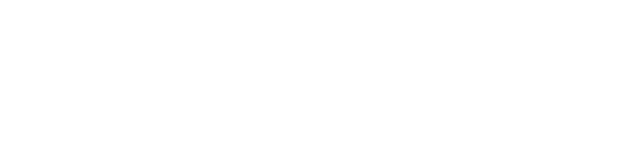
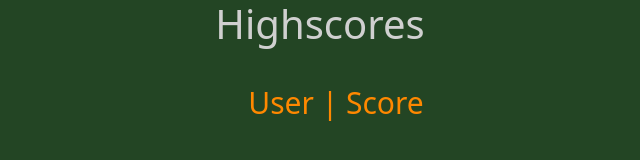
Before and after one commit to dberry38/quiz_of_the_gods, a plain HTML site: page highscores.html in a window 1280 px wide. Shown: the whole page, without its empty margins (320-960 px from the left). Drawn offline with nearby package versions, Linux system fonts and the light colour scheme.

Commit message:
Final changes to Highscores page and style

```diff
--- a/high_score_page.html
+++ b/highscores.html
@@ -6,10 +6,18 @@
     <meta name="viewport" content="width=device-width, initial-scale=1.0">
     <link href="https://cdn.jsdelivr.net/npm/bootstrap@5.2.1/dist/css/bootstrap.min.css" rel="stylesheet" integrity="sha384-iYQeCzEYFbKjA/T2uDLTpkwGzCiq6soy8tYaI1GyVh/UjpbCx/TYkiZhlZB6+fzT" crossorigin="anonymous">
     <link rel="stylesheet" href="/hs_page.css">
-    <title>Document</title>
+    <script defer src="/hs_page.js"></script>
+    <title>Highscores</title>
 </head>
 <body>
-
+    <div class="container">
+        <h1 class="title">Highscores</h1>
+            <div class="list">
+                <ul id="score-list">
+                    <li id="label">User | Score</li>
+                </ul>
+            </div>
+    </div>
 
 </body>
 </html>
--- a/hs_page.css
+++ b/hs_page.css
@@ -3,3 +3,48 @@
     --light: rgb(208, 208, 208);
     --darkgreen: #234524;
 }
+
+* {
+    margin: 0;
+}
+
+body {
+    background-color: var(--darkgreen);
+}
+
+.container {
+    display: flex;
+    flex-direction: column;
+    justify-content: center;
+    align-items: center;
+}
+
+h1 {
+    color: var(--light);
+}
+
+ul {
+    margin-top: 24px;
+    list-style-type: none;
+    font-size: 24px;
+}
+
+li {
+    font-size: 30px;
+    text-align: center;
+    color: rgb(0, 132, 255);
+}
+
+#label {
+    margin-bottom: 20px;
+    color:rgb(255, 136, 0);
+}
+
+.list {
+    /* display: flex; */
+}
+
+#score-list {
+    /* display: flex; */
+
+}
--- a/hs_page.js
+++ b/hs_page.js
@@ -0,0 +1,21 @@
+var scoreList = document.getElementById("score-list");
+
+const renderScores = () => {
+    var storedScores = JSON.parse(localStorage.getItem("highscores"));
+    // sort user scores by highest score
+    storedScores.sort(function (a, b) {
+        return b.score-a.score;
+    });
+
+    for (var i = 0; i < storedScores.length; i++) {
+        var item = storedScores[i];
+
+        var li = document.createElement("li");
+        li.textContent = `${item.initials} | ${item.score}`;
+
+        scoreList.appendChild(li);
+    }
+
+};
+
+renderScores();
```
Also changed, not shown: home-menu.html (+1 -1 lines), quiz.js (+3 -6 lines).
